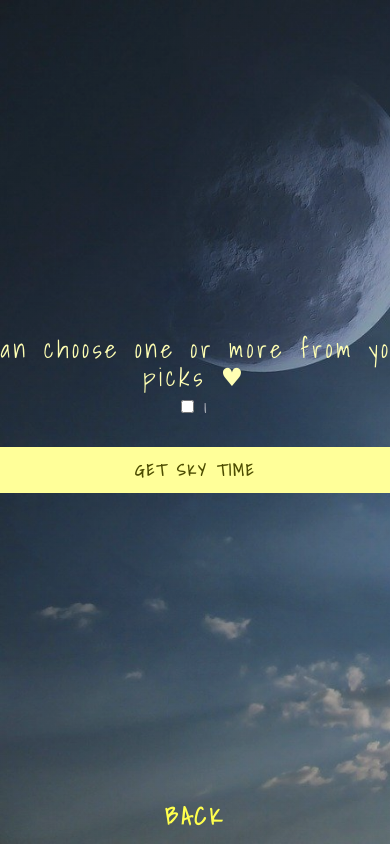
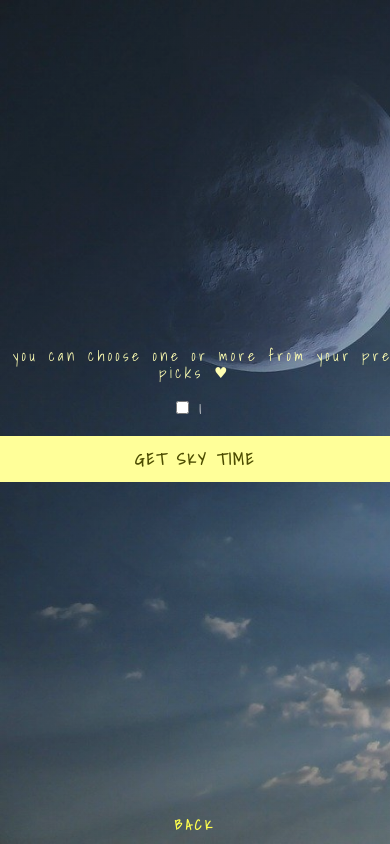
Before and after one commit to kristinaMujakic/Sky_Time, a Flask app: template templates/favourites.html in a window 390 px wide; the page is wider, and only the part inside the window is pictured. Run offline with Flask 3, Linux system fonts and the light colour scheme; the template is opened without the code that fills it: most values are stand-ins (such as "Sample title", 1, 10 or a date in 2020); some web fonts are replaced.

Commit message:
fixing the queries

```diff
--- a/static/stylesheets/responsive.css
+++ b/static/stylesheets/responsive.css
@@ -1,18 +1,11 @@
-/* Tablet (min-width: 768px) */
-@media screen and (min-width: 768px) and (max-width: 1023px) {
-    body {
-        font-size: 3.5rem;
+/*1040px and below*/
+@media (max-width: 65em) {
+    .container {
+        margin: 0 50px;
     }
 
     .usergrid {
-        grid-template-columns: 1fr;
-    }
-
-    .formstyle label,
-    .formstyle p {
-        margin-right: 0;
-        margin-bottom: 10px;
-        text-align: center;
+        grid-template-columns: 1fr 1fr;
     }
 
     .getBtn {
@@ -20,120 +13,63 @@
     }
 
     .favBtn {
-        align-self: center;
-        margin-top: 20px;
+        margin-top: 35px;
     }
 }
 
-/* Phone (max-width: 767px) */
-@media screen and (max-width: 767px) {
-    body {
-        font-size: 2.8rem;
-    }
-
-    .usergrid {
-        grid-template-columns: 1fr;
-    }
-
-
-    .formstyle label,
-    .formstyle p {
-        margin-right: 0;
-        margin-bottom: 8px;
-        text-align: center;
-    }
-
-
-    .formstyle input[type='text'] {
-        padding: 0.3rem;
-        font-size: 2rem;
-        border-radius: 5px;
-    }
-
-
-    .searchField,
-    .checkboxField {
-        display: flex;
-        flex-direction: column;
-        gap: 5px;
-    }
-
-
-    .checkboxField label {
-        display: inline-block;
-        margin-bottom: 5px;
-    }
-
-    .checkboxField img {
-        margin-left: 0;
-    }
-
-    .checkboxField input {
-        margin-left: 0;
-    }
-
-
-    .getBtn,
-    .favBtn {
-        margin-top: 10px;
-        grid-column: 1 / span 2;
-        text-align: center;
-    }
-
-    .getBtn button,
-    .favBtn a {
-        width: 100%;
-    }
-
-
-    .returnbtn {
-        bottom: 5px;
-    }
-}
-
-/* Small phones (max-width: 480px) */
-@media screen and (max-width: 480px) {
-
-
+/*787 and below */
+@media (max-width: 50em) {
     body {
         font-size: 2.5rem;
     }
 
+    .goodbye {
+        font-size: 3rem;
+        line-height: 1.5;
+    }
+}
 
-    .formstyle label,
-    .formstyle p {
-        margin-right: 0;
-        margin-bottom: 6px;
-        text-align: center;
+/*670 and below*/
+@media (max-width: 42em) {
+    body {
+        font-size: 2.2rem;
     }
 
-
-    .formstyle input[type='text'] {
-        padding: 0.3rem;
-        font-size: 1.8rem;
-        border-radius: 5px;
+    a {
+        font-size: 1.9rem;
     }
 
-
-    .searchField {
-        display: flex;
-        flex-direction: column;
-        gap: 5px;
+    .favouritesContainer {
+        width: 500px;
     }
 
-    .getBtn,
-    .favBtn {
-        margin-top: 10px;
-        grid-column: 1 / span 2;
-        text-align: center;
+    .favouritesContainer p {
+        margin-bottom: 20px;
+    }
+}
+
+/*600 and below*/
+@media (max-width: 38em) {
+    body {
+        font-size: 2rem;
     }
 
-    .getBtn button,
-    .favBtn a {
-        width: 100%;
+    a {
+        font-size: 1.6rem;
     }
 
     .returnbtn {
-        bottom: 5px;
+        bottom: 1px;
     }
 }
+
+/*560px and below*/
+@media (max-width: 35em) {
+    body {
+        font-size: 1.5rem;
+    }
+
+    a {
+        font-size: 1.4rem;
+    }
+}
--- a/static/stylesheets/style.css
+++ b/static/stylesheets/style.css
@@ -178,13 +178,6 @@ h3 {
     color: #ffff80 !important;
 }
 
-.goodbye {
-    display: flex;
-    flex-direction: column;
-    gap: 30px;
-    margin: 0 300px;
-    font-size: 6rem;
-}
 
 a {
     display: inline-block;
--- a/templates/homepage.html
+++ b/templates/homepage.html
@@ -10,9 +10,9 @@
         {% if not g.user %}
 
         <p class="homepage-p">Witness stunning sunsets, moonsets, and more with ease.</p>
-        <p class="homepage-p">
+        <p class="homepage-p query">
             <a class="homepagebtn" href="/signup">Sign up</a>
-            or
+            <span>or</span>
             <a class="homepagebtn" href="/login">Log in</a>
         </p>
         <p class="homepage-p">Let's experience the wonders of the sky!</p>
--- a/templates/logout.html
+++ b/templates/logout.html
@@ -4,8 +4,7 @@
 <div class="container">
 
     <div class="goodbye">
-        <p>Dear {{ g.user.username }},</p>
-        <p>safe travels through the celestial expanse until we meet again!</p>
+        <p>Safe travels through the celestial expanse until we meet again!</p>
     </div>
 
 </div>
--- a/templates/user.html
+++ b/templates/user.html
@@ -81,7 +81,7 @@
             <p id="moonset-info"></p>
         </div>
 
-        <div><a href="/favourites">Reveal My Previous Sky Time Picks!</a></div>
+        <div class="favBtn"><a id="fav-btn" href="/favourites">Reveal My Previous Sky Time Picks!</a></div>
 
     </div>
 
```
